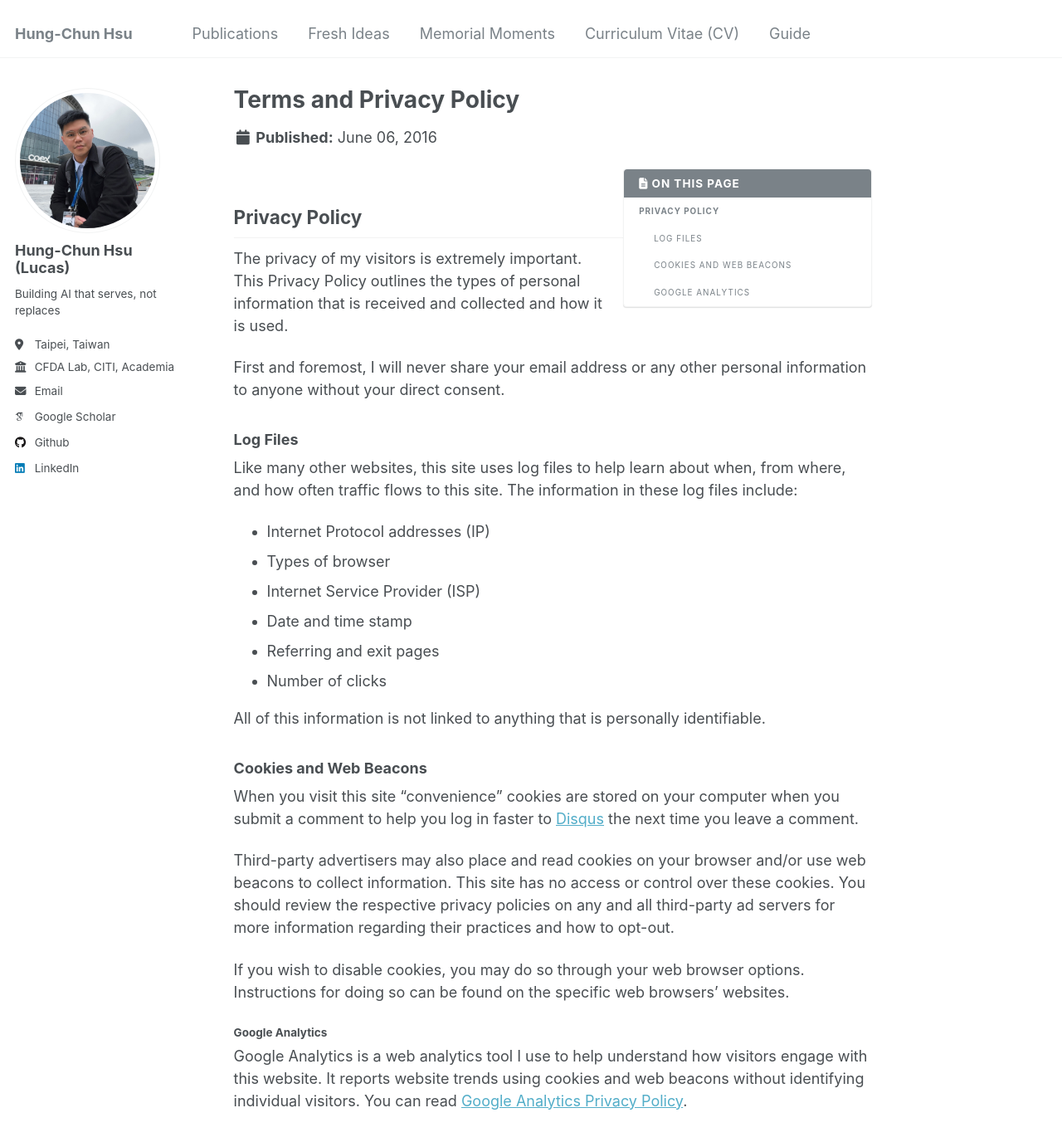
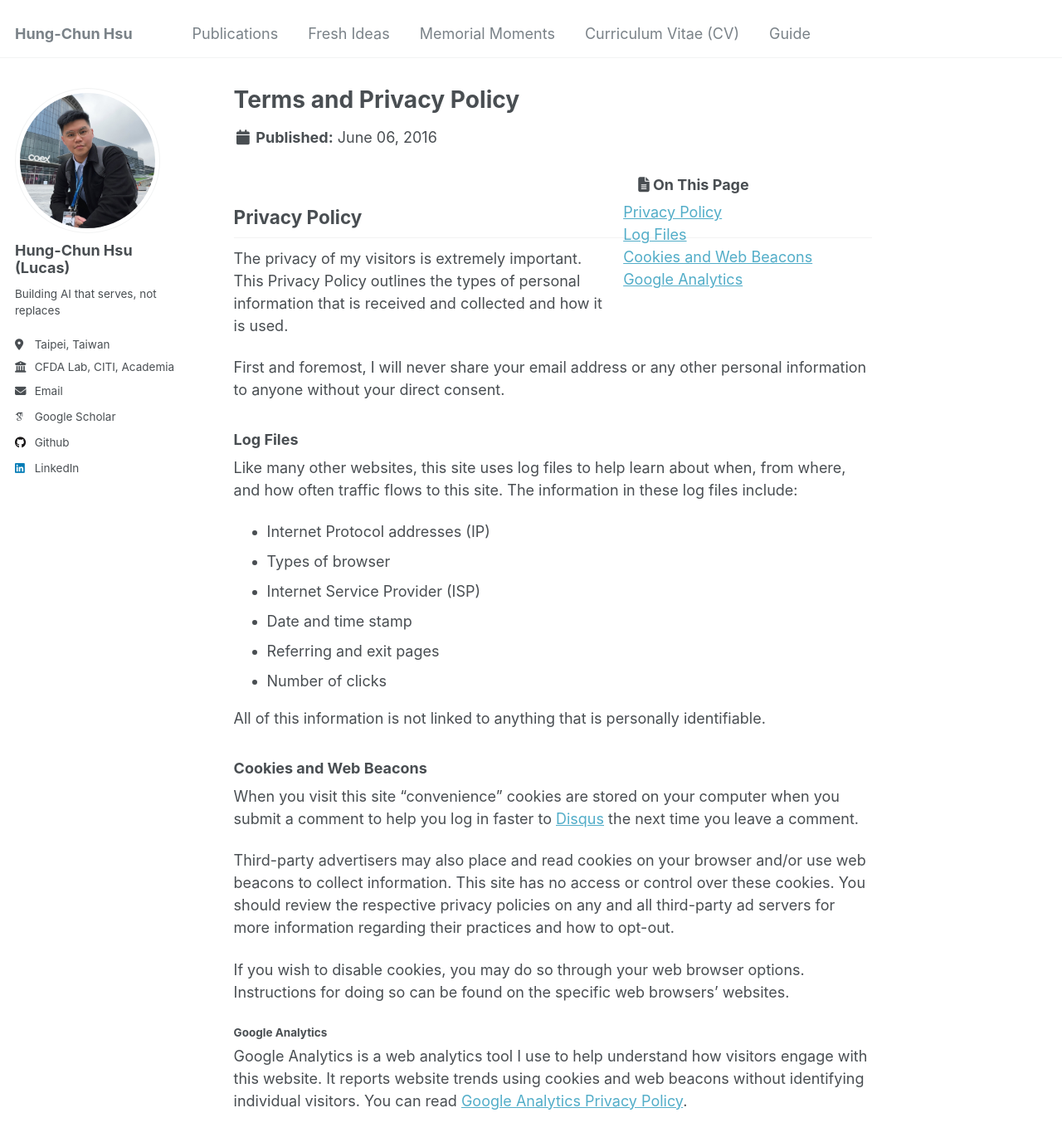
Before and after one commit to lucas-hc-hsu/lucas-hc-hsu.github.io, a Jekyll site: the page built from _pages/terms.md, in a window 1280 px wide and 1400 px high. Shown: the top 1376 px of the window at 83% size. Built offline with Jekyll 4.4.1, drawn with Linux system fonts in a browser that asks for light colours; some web fonts are replaced.

Commit message:
udpate _navigation.scss

```diff
--- a/_sass/_navigation.scss
+++ b/_sass/_navigation.scss
@@ -365,71 +365,3 @@
   text-transform: uppercase;
   border-bottom: 1px solid $border-color;
 }
-
-
-/*
-   Table of contents navigation
-   ========================================================================== */
-
-.toc {
-  font-family: $sans-serif-narrow;
-  color: $gray;
-  text-transform: uppercase;
-  letter-spacing: 1px;
-  background-color: #fff;
-  border: 1px solid $border-color;
-  border-radius: $border-radius;
-  box-shadow: $box-shadow;
-
-  .nav__title {
-    color: #fff;
-    font-size: $type-size-6;
-    background: $primary-color;
-    border-top-left-radius: $border-radius;
-    border-top-right-radius: $border-radius;
-  }
-}
-
-.toc__menu {
-  margin: 0;
-  padding: 0;
-  width: 100%;
-  list-style: none;
-  font-size: 0.8rem;
-
-  a {
-    display: block;
-    padding: 0.5rem 1rem;
-    color: $gray;
-    font-size: $type-size-7;
-    font-weight: bold;
-    line-height: 1.5;
-    border-bottom: 1px solid $border-color;
-    text-decoration-line: none !important;
-
-    &:hover {
-      color: #000;
-      background: $lighter-gray;
-    }
-  }
-
-  > li:last-child {
-    a {
-      border-bottom: none;
-    }
-  }
-
-  li ul > li a {
-    padding-left: 2rem;
-    font-weight: normal;
-  }
-
-  /* hide sub sub links on small screens*/
-  li > ul li {
-    display: none;
-
-    @include breakpoint($medium) {
-      display: block;
-    }
-  }
-}
```
